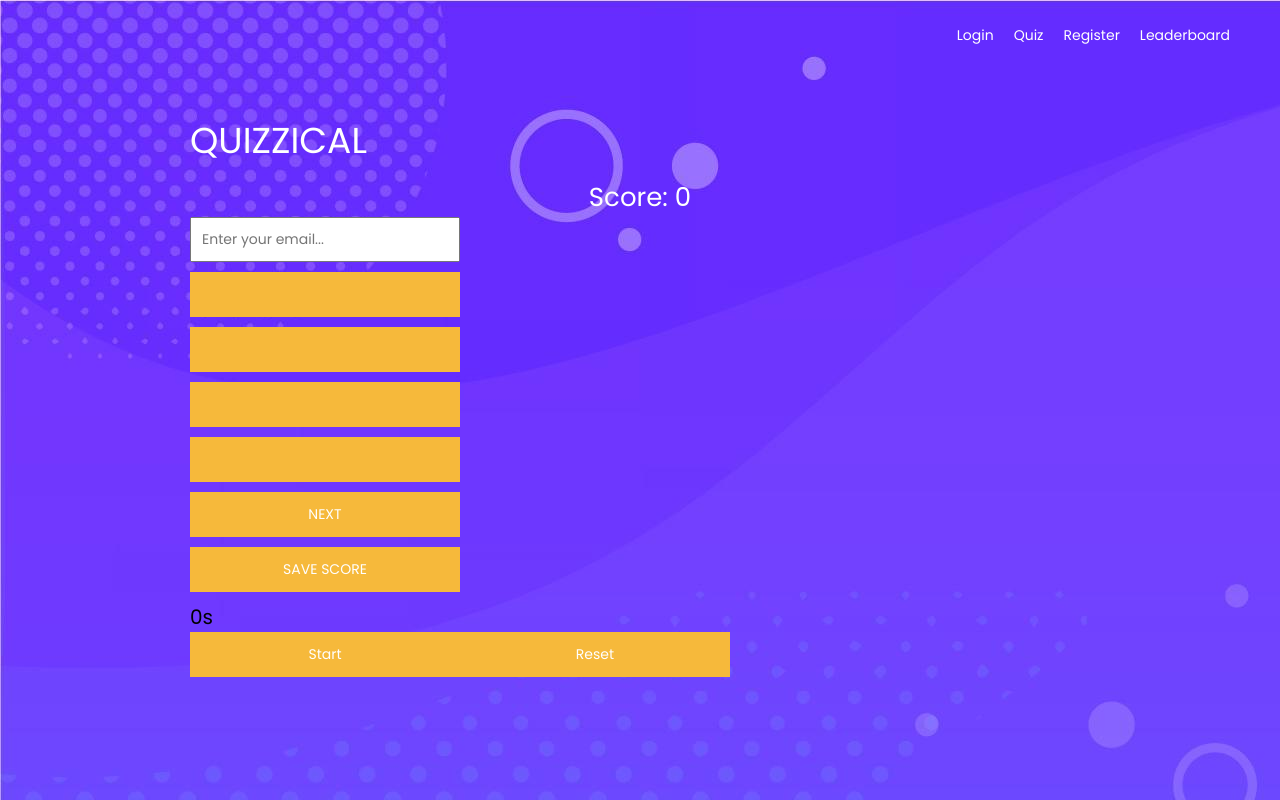
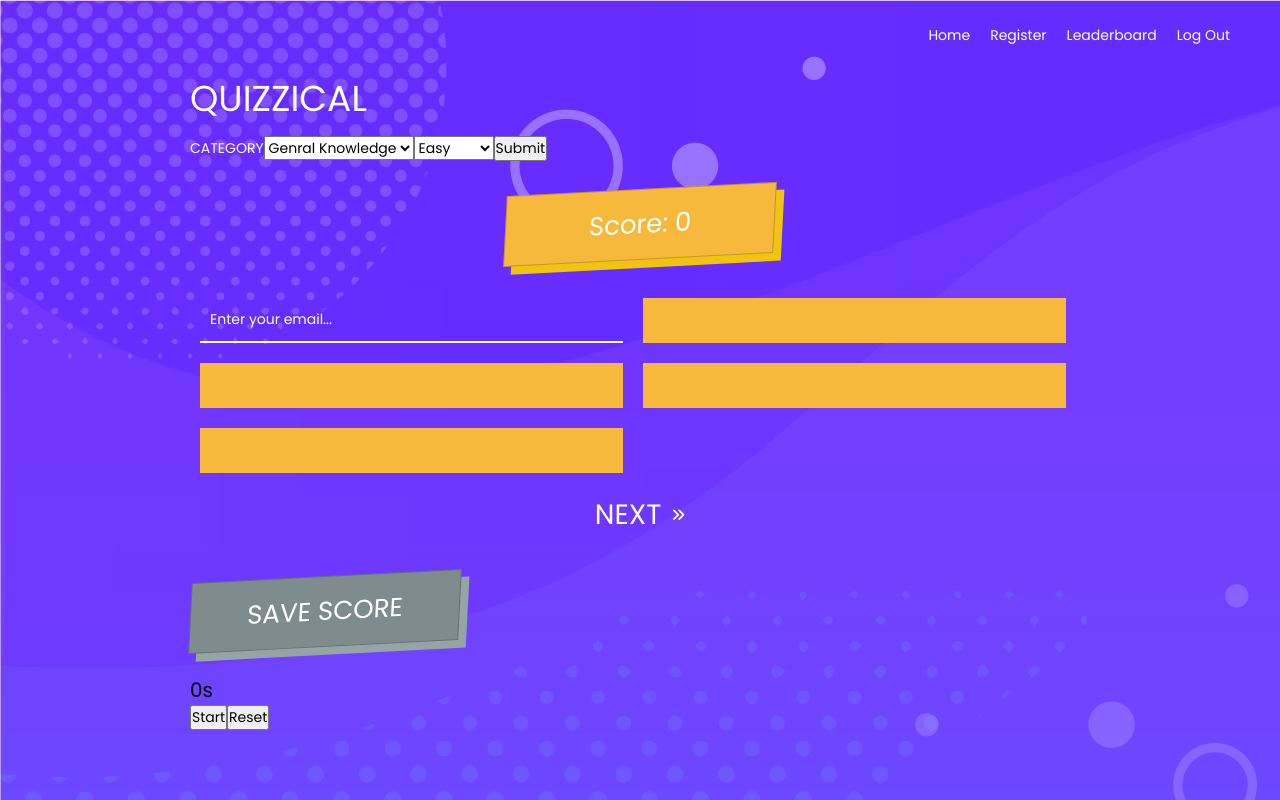
Before and after one commit to acoop230794/questionnaire, a React (Create React App) app in the folder client/: page /quiz in a window 1280 px wide. Built offline with nearby package versions, Linux system fonts and the light colour scheme; no server answers.

Commit message:
fifth-commit

```diff
--- a/client/src/App.js
+++ b/client/src/App.js
@@ -20,38 +20,9 @@ function App() {
   });
 
   useEffect(() => {
-    //getApi();
+
     console.log('Page loaded')
   }, [] );
-
-  //LOGIN
-  const loginForm = async (e) => {
-    e.preventDefault();
-
-    const body = JSON.stringify({
-      email: userDetails.userEmail,
-      password: userDetails.userPassword
-    });
-
-    console.log(body);
-
-    const config = {
-      headers:{
-        'Content-Type': 'application/json'
-      }
-    }
-
-    const res = await axios.post("/login", body, config);
-
-    if(res.data.result === "Login successful"){
-      window.location.href="/quiz"
-    } else {
-      window.location.href="/login"
-    }
-
-
-    console.log(res.data.result);
-  }
 
   //REGISTER USER
   const registerUserDetails = async (e) => {
@@ -84,20 +55,14 @@ function App() {
     })
   }
 
-  //POST send to db
-  //GET retrieve from db
-  //DELETE  axios.delete('/users') BACK-END app.delete('/users')
-  //PUT     axios.put('/users') BACK-END app.put('/users')
-
   return (
     <div className="App">
-
       <React.Fragment>
         <BrowserRouter>
           <Navbar  />
           <Switch>
-            <Route exact path = "/login" render = {() => <Login loginForm = {loginForm} setData = {setData} />} />
-            <Route exact path = "/quiz" render = {() => <Quiz />} />
+            <Route exact path = "/" render = {() => <Login />} />
+            <Route exact path = "/quiz"  render = {() => <Quiz />} />
             <Route exact path = "/register" render = {() => <Register registerUser = {registerUserDetails} setUserData = {setData} />} />
             <Route exact path = "/leaderboard" render = {() => <Leaderboard />} />
           </Switch>
@@ -105,6 +70,7 @@ function App() {
       </React.Fragment>
     </div>
   );
+
 }
 
 export default App;
--- /dev/null
+++ b/client/src/components/Dropdown.js
@@ -0,0 +1,25 @@
+import React from 'react'
+
+const Dropdown = (props) => {
+    return (
+        <div className="App">
+            <form>
+                <label htmlFor="trivia_category">Category</label>
+                <select name="trivia_category">
+                    <option value="9" name="category">Genral Knowledge</option>
+                    <option value="20" name="category">Mythology</option>
+                    <option value="21" name="category">Sport</option>
+                </select>
+                <label htmlFor="trivia_difficulty"></label>
+                <select name="trivia_difficulty">
+                    <option name="difficulty" value="easy">Easy</option>
+                    <option name="difficulty" value="medium">Medium</option>
+                    <option name="difficulty" value="hard">Hard</option>
+                </select>
+                <button type="submit" onChange={props.setApi}>Submit</button>
+            </form>
+        </div>
+    )
+}
+
+export default Dropdown;
--- a/client/src/components/Leaderboard.css
+++ b/client/src/components/Leaderboard.css
@@ -1,4 +1,5 @@
 .leaderboard {
     background-color: rgb(240, 240, 240);
     text-align: center;
+    height: 90vh;
 }
--- a/client/src/components/Leaderboard.js
+++ b/client/src/components/Leaderboard.js
@@ -5,6 +5,7 @@ const Leaderboard = (props) => {
 
     return(
         <div className = "leaderboard">
+
             <h1>Leaderboard page</h1>
 
         </div>
--- a/client/src/components/Login.js
+++ b/client/src/components/Login.js
@@ -1,7 +1,70 @@
-import React from 'react';
+import React, {useState, useEffect} from 'react';
+import axios from 'axios';
 import './Login.css';
 
-const Login = (props) => {
+function Login ()  {
+
+    //USER
+    const [userDetails, setUserDetails] = useState({
+        username: "",
+        userEmail: "",
+        userPassword: "",
+        userConfPassword: ""
+    });
+
+    //LOGIN
+    const [isLoggedIn, setLogin] = useState({
+        cookie: false,
+        message: ""
+    })
+
+    useEffect(() => {
+
+        console.log('Page loaded')
+    }, [] );
+
+    //LOGIN
+    const loginForm = async (e) => {
+        e.preventDefault();
+
+        const body = JSON.stringify({
+            email: userDetails.userEmail,
+            password: userDetails.userPassword
+        });
+
+        console.log(body);
+
+            const config = {
+            headers:{
+                'Content-Type': 'application/json'
+            }
+        }
+
+        const res = await axios.post("/login", body, config);
+
+        setLogin({
+            ...isLoggedIn,
+            cookie: res.data.cookie,
+            message: res.data.result
+        })
+
+        if(res.data.cookie === true){
+            window.location.href="/quiz"
+        } else{
+            window.location.href="/"
+        }
+
+        console.log(res.data.result);
+
+        alert(res.data.result);
+    }
+
+    const setData = (e) => {
+        setUserDetails({
+          ...userDetails,
+          [e.target.name]: e.target.value
+        })
+    }
 
     return(
         <div className="login">
@@ -16,14 +79,13 @@ const Login = (props) => {
                         <h2>Login</h2>
                     </div>
                     <form>
-                <input type="email" name="userEmail" placeholder="Enter email..." onChange={props.setData} />
+                        <input type="email" name="userEmail" placeholder="Enter email..." onChange={setData} />
 
-                <input type="password" name="userPassword" placeholder="Enter password..." onChange={props.setData}/>
-                <button type="submit" onClick={props.loginForm}>LOG IN</button>
+                        <input type="password" name="userPassword" placeholder="Enter password..." onChange={setData}/>
+                        <button type="submit" onClick={loginForm}>LOG IN</button>
                     </form>
                     <p>Not registered? Head on over to our register page.</p>
                 </div>
-
             </div>
         </div>
     )
--- a/client/src/components/Navbar.js
+++ b/client/src/components/Navbar.js
@@ -6,10 +6,10 @@ const Navbar = () => {
     return (
         <nav>
             <ul>
-                <li><Link to = "/login">Login</Link></li>
-                <li><Link to = "/quiz">Quiz</Link></li>
+                <li><Link to = "/">Home</Link></li>
                 <li><Link to = "/register">Register</Link></li>
                 <li><Link to = "/leaderboard">Leaderboard</Link></li>
+                <li><Link to = "/">Log Out</Link></li>
             </ul>
         </nav>
     )
--- a/client/src/components/Quiz.css
+++ b/client/src/components/Quiz.css
@@ -4,40 +4,85 @@
     height: 100vh;
     display: flex;
 }
-
 .quiz .container {
     flex-direction: column;
     text-align: left;
 }
-
 .quizEmail {
     height: 45px;
     width: 30%;
 }
-
 .quiz input {
     text-indent: 10px;
-    margin-bottom: 10px;
-    margin-right: 10px;
+    margin: 10px;
+    width: 47%;
+    background-color: transparent;
+    border: none;
+    border-bottom: 2px solid #fff;
 }
-
+.quiz ::placeholder {
+    color: #fff;
+}
 .quiz label {
     color: #fff;
 }
-
-.quiz button {
-    margin-bottom: 10px;
-    width: 30%;
+.quiz-btns input {
+    display: block;
+}
+.quiz-btns {
+    display: flex;
+    flex-wrap: wrap;
+}
+ .quiz-btns .btn-ans,
+ .btn-next {
+    margin: 10px;
+    width: 47%;
     height: 45px;
     cursor: pointer;
-    background-color: #f6b93b;
+    background-color: #F6B93B;
     color: #fff;
     border: none;
     transition: all .3s ease-in-out;
 }
-
-.playerScore {
+.btn-ans:hover {
+    background-color: #7F8C8D;
+}
+.btn-next {
+    background-color: transparent;
+    width: 100%;
+    font-size: 2rem;
+    display: flex;
+    align-items: center;
+    justify-content: center;
+}
+.btn-next i {
+    margin-left: 10px;
+}
+.btn-next:hover {
+    background-color: transparent;
+    color: #333;
+}
+.playerScore,
+.btn-save {
+    background-color: #F6B93B;
     font-size: 26px;
-    color:  #fff;
+    color: #fff;
     text-align: center;
+    font-size: 26px;
+    padding: 15px 0;
+    color: #fff;
+    width: 30%;
+    margin: 2rem auto;
+    transform: skew(-3deg, -3deg);
+    box-shadow: 8px 8px 0px 0px rgba(241,196,15,1);
+    border: 1px solid rgba(0,0,0, .2);
 }
+.btn-save {
+    background-color: #7F8C8D;
+    box-shadow: 8px 8px 0px 0px #95A5A6;
+    cursor: pointer;
+    transition: all .4s ease-in-out;
+}
+.btn-save:hover {
+    background-color: #95A5A6;
+}
--- a/client/src/components/Quiz.js
+++ b/client/src/components/Quiz.js
@@ -1,5 +1,6 @@
 import React, {useState, useEffect} from 'react';
 import Timer from './Timer';
+import Dropdown from './Dropdown';
 import axios from 'axios';
 import './Quiz.css';
 
@@ -11,36 +12,40 @@ function Quiz() {
         correctAnswer: "",
         incorrectAnswer1: "",
         incorrectAnswer2: "",
-        incorrectAnswer3: ""
+        incorrectAnswer3: "",
+        data: ""
+    });
+
+    // DROPDOWN STATE
+    const [ dropdown, setDropDown ] = useState( {
+        category: '',
+        difficulty: ''
     });
 
     //SCORE COUNTER BEFORE SAVE
     const [tempScore, setTemp] = useState({
-        score: 0,
-        counter: 0,
-
-        //userTime: 0,
+        score: 0
     });
 
     //EMAIL
     const [scoreAndTime, setScoreAndTime] = useState({
-        //userTime: 0,
         userEmail: ""
     });
 
     const getApi = async () => {
 
-        // const counter = tempScore.counter + 1;
+        const category = dropdown.category;
+        const difficulty = dropdown.difficulty;
 
-
-        const res = await axios.get("https://opentdb.com/api.php?amount=10&category=21&difficulty=easy&type=multiple")
+        const res = await axios.get(`https://opentdb.com/api.php?amount=20&category=${category}&difficulty=${difficulty}&type=multiple`);
 
         setQuestionDetails({
             question: res.data.results[0].question,
             correctAnswer: res.data.results[0].correct_answer,
             incorrectAnswer1: res.data.results[0].incorrect_answers[0],
             incorrectAnswer2: res.data.results[0].incorrect_answers[1],
-            incorrectAnswer3: res.data.results[0].incorrect_answers[2]
+            incorrectAnswer3: res.data.results[0].incorrect_answers[2],
+            data: res.data.results
         })
     }
 
@@ -95,29 +100,50 @@ function Quiz() {
         })
     }
 
-    return(
+    const setApi =  (e) => {
+        e.preventDefault();
+
+        setDropDown({
+         [e.target.name] : e.target.value
+       })
+    }
+
+    if(questionDetails.data < 20){
+    return  (
         <div className="quiz">
           <div className="container">
             <h2>Quizzical</h2>
-              <h2>{questionDetails.question}</h2>
-              <h3 className="playerScore">Score: {tempScore.score}</h3>
-
-            <form>
+                <h2><Dropdown setApi={setApi}/></h2>
+                <h2>{questionDetails.question}</h2>
+                <h3 className="playerScore">Score: {tempScore.score}</h3>
+            <form className="quiz-btns">
                 <input type="text" className="quizEmail" name ="userEmail" placeholder="Enter your email..." onChange={setData}/><br />
-                <button type="submit" name="score" value={1} onClick={setScore}>{questionDetails.correctAnswer}</button><br />
-                <button type="submit" name="score" value={0} onClick={setScore}>{questionDetails.incorrectAnswer1}</button><br />
-                <button type="submit" name="score" value={0} onClick={setScore}>{questionDetails.incorrectAnswer2}</button><br />
-                <button type="submit" name="score" value={0} onClick={setScore}>{questionDetails.incorrectAnswer3}</button><br />
-                <button type="submit" onClick={nextQuestion}>NEXT</button>
+                <button className="btn-ans" type="submit" name="score" value={1} onClick={setScore}>{questionDetails.correctAnswer}</button>
+                <button className="btn-ans" type="submit" name="score" value={0} onClick={setScore}>{questionDetails.incorrectAnswer1}</button>
+                <button className="btn-ans" type="submit" name="score" value={0} onClick={setScore}>{questionDetails.incorrectAnswer2}</button>
+                <button className="btn-ans" type="submit" name="score" value={0} onClick={setScore}>{questionDetails.incorrectAnswer3}</button>
+                <button className="btn-next" type="submit" onClick={nextQuestion}>NEXT<i class="fa fa-angle-double-right"></i></button>
             </form>
             <form>
-                  <button type="submit" onClick={registerScoreAndTime}>SAVE SCORE</button>
+                  <button className="btn-save" type="submit" onClick={registerScoreAndTime}>SAVE SCORE</button>
             </form>
 
             <Timer />
           </div>
         </div>
-    );
+    )} else {
+        return(
+            <div className="quiz">
+                <div className="container">
+                    <h2>Quizzical</h2>
+                    <h3>FINISHED!!</h3>
+                    <form>
+                        <button type="submit" onClick={registerScoreAndTime}>SAVE SCORE</button>
+                    </form>
+                </div>
+            </div>
+        )
+    }
 
 }
 
```
Also changed, not shown: 1 other file (tests, documents, lock files or other folders). Lines whose indentation alone changed are shown as unchanged.
